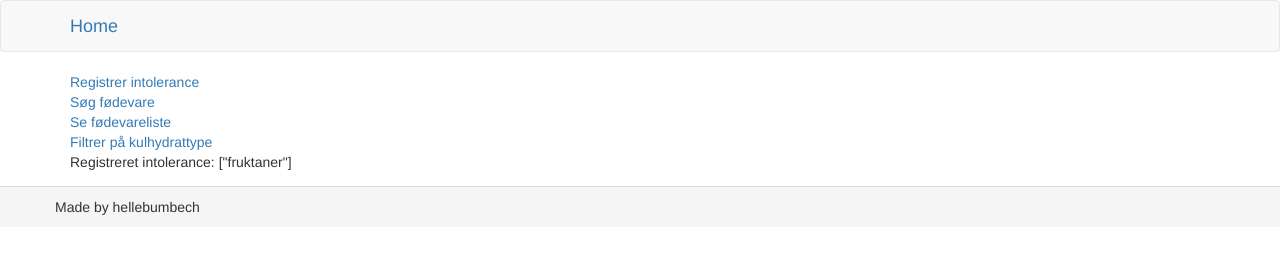
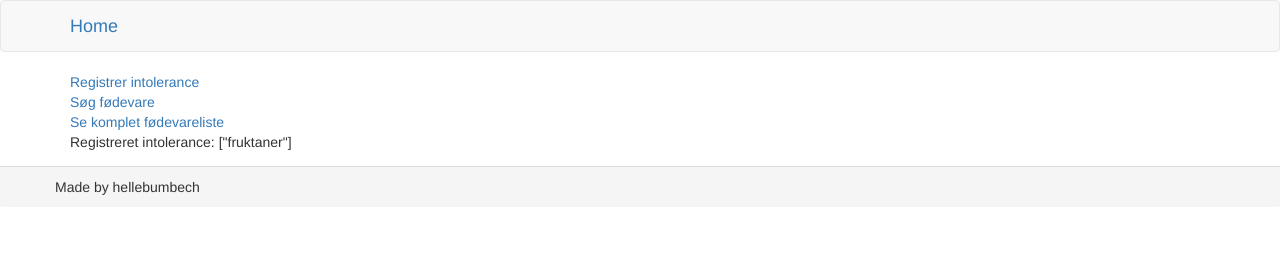
Before and after one commit to hellebumbech/lowfodmap-app, a plain HTML site: page index.html in a window 1280 px wide. Drawn offline with Linux system fonts and the light colour scheme.

Commit message:
ændret url

```diff
--- a/src/common/lowfodmap.module.js
+++ b/src/common/lowfodmap.module.js
@@ -8,7 +8,7 @@
     2: 'IKKE_OK',
     3: 'SEMI_OK'
   })
-  .constant('ApiPath', 'https://hellebumbech.github.io/lowfodmap-app/');
+  .constant('ApiPath', 'https://hellebumbech.github.io/lowfodmapp/');
   //.constant('ApiPath', 'http://localhost:3000/');
 
   config.$inject = ['$urlRouterProvider', '$httpProvider'];
--- a/src/home/home.html
+++ b/src/home/home.html
@@ -6,10 +6,7 @@
     <a ui-sref="soegning">Søg fødevare</a>
   </div>
   <div class="">
-    <a href="#">Se fødevareliste</a>
-  </div>
-  <div class="">
-    <a href="#">Filtrer på kulhydrattype</a>
+    <a href="#">Se komplet fødevareliste</a>
   </div>
 
   <div class="">
```
